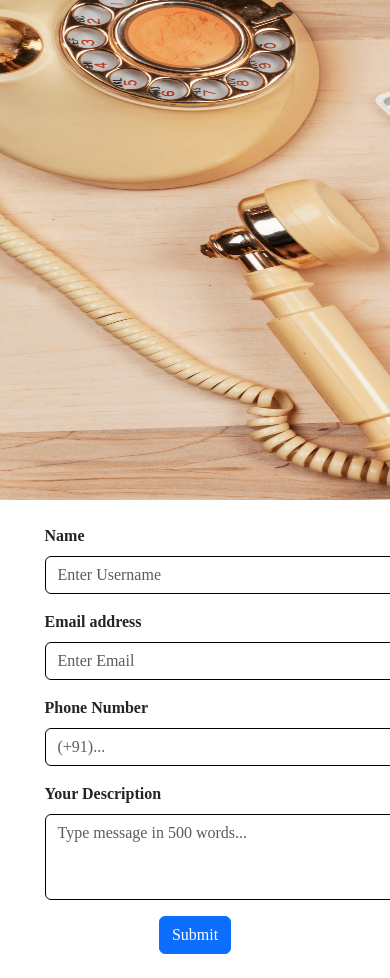
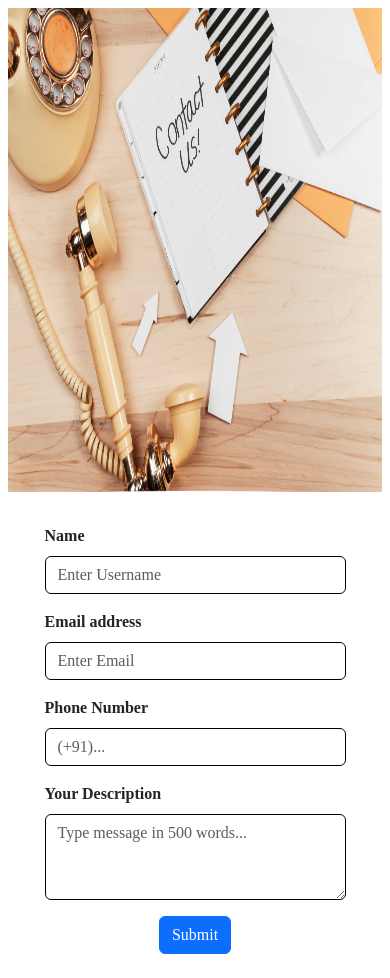
Before and after one commit to iash8090/icecream-website-Django, a Django app: page /contact/ in a window 390 px wide; the page is wider, and only the part inside the window is pictured. Shown: the part 56-1034 px from the top of that part. Run offline with Django 4.2, Linux system fonts and the light colour scheme.

Commit message:
making responsive webpage contact.html

```diff
--- a/templates/contact.html
+++ b/templates/contact.html
@@ -1,30 +1,30 @@
 {% extends 'base.html' %}
 
 {% block content %}
-<div class="container-fluid px-0">
-<img src="/static/img/contact-us-image.jpg"  width="1300" height="500">
+<div class="container-fluid px-0" style="width:100%">
+<img src="/static/img/contact-us-image.jpg" class="d-block w-100 p-2"  width="1300" height="500">
 </div>
 
-<div class="container py-4">
-    <div class="row">
+<div class="container-fluid py-4 " style="width:100%">
+    <div class="row" >
   <div class="mx-auto col-10 col-md-8 col-lg-6">
     <form method="post" action="/contact/">
         {% csrf_token %}
     <div class="mb-3">
   <label for="name" class="form-label"><b>Name</b></label>
-  <input type="text" class="form-control" style="width:500px; border:1px solid black" id="name" name="name" value='{{request.user.username}}' placeholder="Enter Username" required>
+  <input type="text" class="form-control" style="width:100%; border:1px solid black" id="name" name="name" value='{{request.user.username}}' placeholder="Enter Username" required>
 </div>
     <div class="mb-3">
   <label for="email" class="form-label"><b>Email address</b></label>
-  <input type="email" class="form-control" style="width:500px; border:1px solid black " id="email" name="email" value='{{request.user.email}}' placeholder="Enter Email" required>
+  <input type="email" class="form-control" style="width:100%; border:1px solid black " id="email" name="email" value='{{request.user.email}}' placeholder="Enter Email" required>
 </div>
     <div class="mb-3">
   <label for="phone" class="form-label"><b>Phone Number</b></label>
-  <input type="tel" class="form-control" style="width:500px; border:1px solid black" id="phone" name="phone" maxlength="10" placeholder="(+91)...">
+  <input type="tel" class="form-control" style="width:100%; border:1px solid black" id="phone" name="phone" maxlength="10" placeholder="(+91)...">
 </div>
 <div class="mb-3">
   <label for="desc" class="form-label"><b>Your Description</b></label>
-  <textarea class="form-control" id="desc" style="width:500px; border:1px solid black" rows="3" name="desc" placeholder="Type message in 500 words..."></textarea>
+  <textarea class="form-control" id="desc" style="width:100%; border:1px solid black" rows="3" name="desc" placeholder="Type message in 500 words..."></textarea>
 </div>
         <div class="text-center">
     <button class="btn btn-primary" type="submit" > Submit </button>
```
